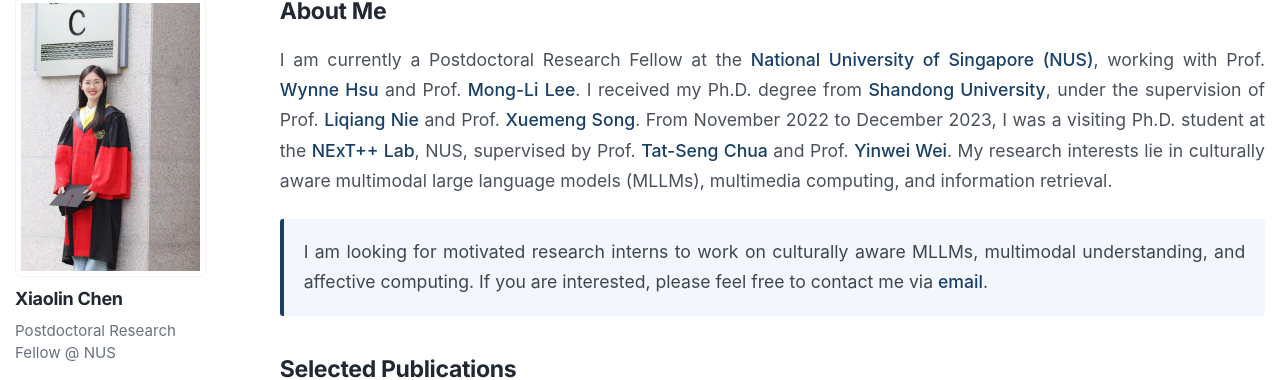
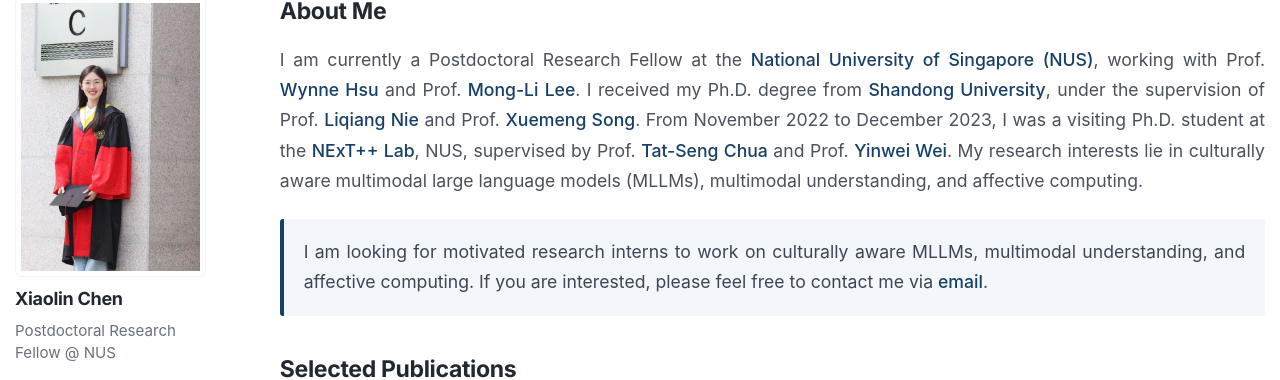
Before and after one commit to XiaolinChen-XL/XiaolinChen-XL.github.io, a Jekyll site: the page built from _pages/about.md, in a window 1280 px wide and 900 px high. Shown: the part 90-470 px from the top of the window. Built offline with Jekyll 4.4.1, drawn with Linux system fonts in a browser that asks for light colours; some web fonts are replaced.

Commit message:
Align research topics and clear favicon

```diff
--- a/_includes/head/custom.html
+++ b/_includes/head/custom.html
@@ -3,6 +3,7 @@
 <!-- start custom head snippets -->
 
 <meta name="theme-color" content="#ffffff">
+<link rel="icon" href="data:,">
 <link rel="stylesheet" href="{{ base_path }}/assets/css/academicons.css"/>
 
 <script type="text/x-mathjax-config"> MathJax.Hub.Config({ TeX: { equationNumbers: { autoNumber: "all" } } }); </script>
--- a/_pages/about.md
+++ b/_pages/about.md
@@ -15,7 +15,7 @@
 <div class="hk-about">
 <h2>About Me</h2>
 <p>
-I am currently a Postdoctoral Research Fellow at the <a href="https://www.nus.edu.sg/">National University of Singapore (NUS)</a>, working with Prof. <a href="https://www.comp.nus.edu.sg/~whsu/">Wynne Hsu</a> and Prof. <a href="https://www.comp.nus.edu.sg/~leeml/">Mong-Li Lee</a>. I received my Ph.D. degree from <a href="https://www.sdu.edu.cn/">Shandong University</a>, under the supervision of Prof. <a href="https://liqiangnie.github.io/">Liqiang Nie</a> and Prof. <a href="https://xuemengsong.github.io/">Xuemeng Song</a>. From November 2022 to December 2023, I was a visiting Ph.D. student at the <a href="https://www.nextcenter.org/">NExT++ Lab</a>, NUS, supervised by Prof. <a href="https://www.comp.nus.edu.sg/cs/people/chuats/">Tat-Seng Chua</a> and Prof. <a href="https://weiyinwei.github.io/">Yinwei Wei</a>. My research interests lie in culturally aware multimodal large language models (MLLMs), multimedia computing, and information retrieval.
+I am currently a Postdoctoral Research Fellow at the <a href="https://www.nus.edu.sg/">National University of Singapore (NUS)</a>, working with Prof. <a href="https://www.comp.nus.edu.sg/~whsu/">Wynne Hsu</a> and Prof. <a href="https://www.comp.nus.edu.sg/~leeml/">Mong-Li Lee</a>. I received my Ph.D. degree from <a href="https://www.sdu.edu.cn/">Shandong University</a>, under the supervision of Prof. <a href="https://liqiangnie.github.io/">Liqiang Nie</a> and Prof. <a href="https://xuemengsong.github.io/">Xuemeng Song</a>. From November 2022 to December 2023, I was a visiting Ph.D. student at the <a href="https://www.nextcenter.org/">NExT++ Lab</a>, NUS, supervised by Prof. <a href="https://www.comp.nus.edu.sg/cs/people/chuats/">Tat-Seng Chua</a> and Prof. <a href="https://weiyinwei.github.io/">Yinwei Wei</a>. My research interests lie in culturally aware multimodal large language models (MLLMs), multimodal understanding, and affective computing.
 </p>
 
 <div class="hk-recruiting">
```
